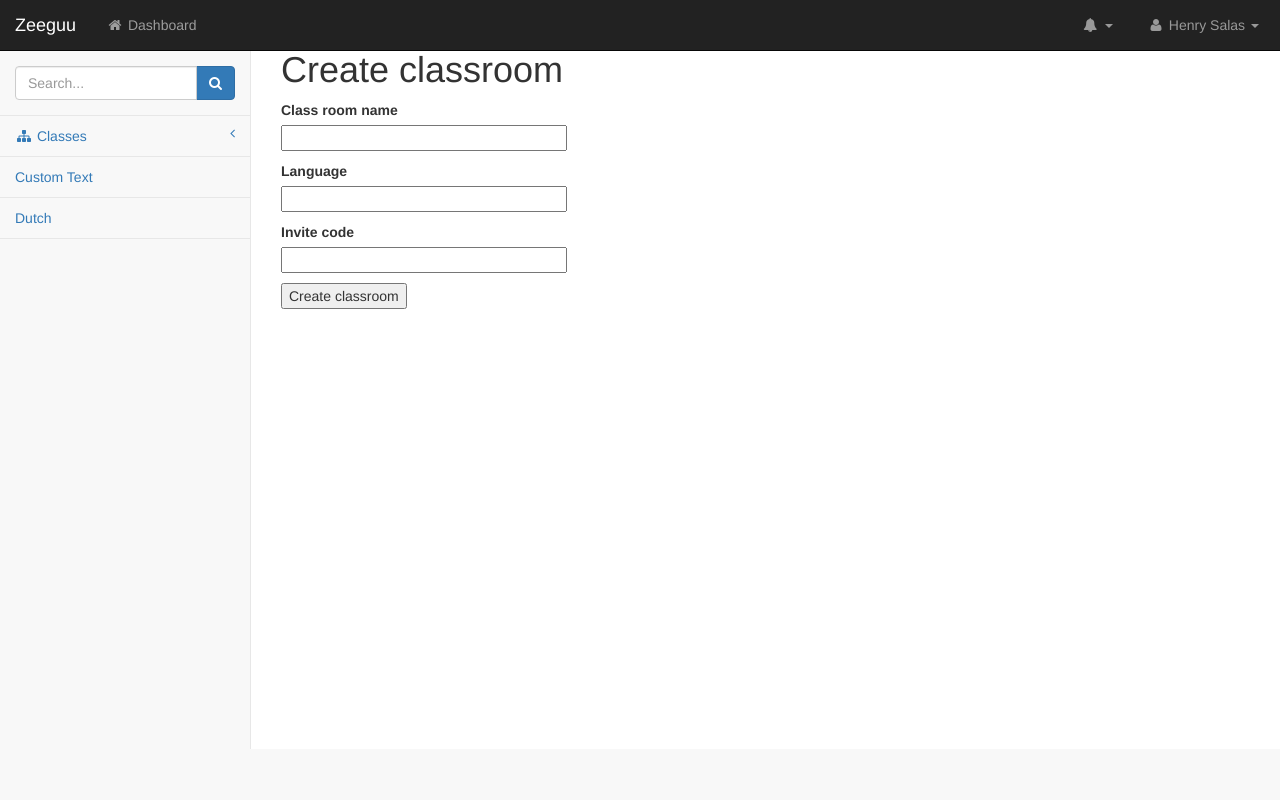
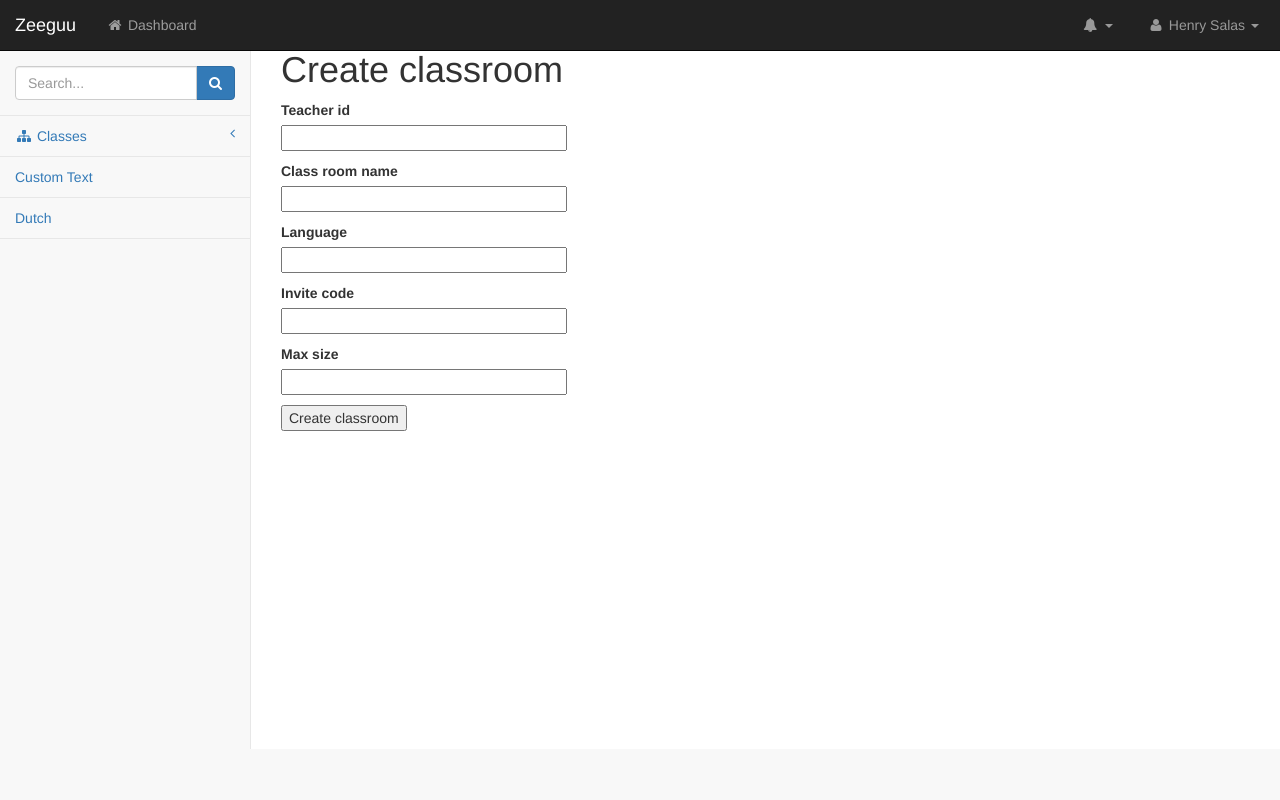
Before and after one commit to RUGSoftEng/2018-ZeeguuDashboard, a Flask app: page /create_classroom in a window 1280 px wide. Run offline with Flask 2, Linux system fonts and the light colour scheme; some libraries are stand-ins or nearby versions.

Commit message:
Messing with create_class

```diff
--- a/zeeguu_dashboard/app/createcohort.py
+++ b/zeeguu_dashboard/app/createcohort.py
@@ -3,7 +3,9 @@ from wtforms import StringField, BooleanField, SubmitField
 from wtforms.validators import DataRequired
 
 class CreateCohort(FlaskForm):
-    cohort_name = StringField('Class room name', validators=[DataRequired()])
-    invite_code = StringField('Invite code')
-    language = StringField('Language', validators=[DataRequired()])
+    class_name = StringField('Class room name', validators=[DataRequired()])
+    inv_code = StringField('Invite code')
+    class_language_id = StringField('Language', validators=[DataRequired()])
+    max_students = StringField('Max size', validators=[DataRequired()])
+    teacher_id = StringField('Teacher id', validators=[DataRequired()])
     submit = SubmitField('Create classroom')
--- a/zeeguu_dashboard/app/routes.py
+++ b/zeeguu_dashboard/app/routes.py
@@ -1,6 +1,8 @@
 from flask import render_template, flash, redirect
 from app import app
 from app.createcohort import CreateCohort
+import requests
+import jsonify
 
 @app.route('/')
 def template():
@@ -30,5 +32,14 @@ def spanish(idx):
 def create_classroom():
     form = CreateCohort()
     if form.validate_on_submit():
-        return redirect('/')
+        #return requests.get("http://0.0.0.0:9001/get_user_name/1").text
+        class_name = form.class_name.data
+        inv_code = form.inv_code.data
+        max_students = form.max_students.data
+        teacher_id = form.teacher_id.data
+        class_language_id = form.class_language_id.data
+        package = {'class_name':class_name, 'inv_code':inv_code, 'max_students':max_students, 'teacher_id':teacher_id, 'class_language_id':class_language_id}
+        response = requests.post("http://0.0.0.0:9001/add_class", data = package)
+        print(response)
+
     return render_template('createcohort.html', title = 'Create classroom', form=form)
--- a/zeeguu_dashboard/app/templates/createcohort.html
+++ b/zeeguu_dashboard/app/templates/createcohort.html
@@ -5,26 +5,41 @@
     <form action="" method="post">
         {{ form.hidden_tag() }}
         <p>
-          {{ form.cohort_name.label }}<br>
-          {{ form.cohort_name(size=32) }}
-            {% for error in form.cohort_name.errors %}
+          {{ form.teacher_id.label }}<br>
+          {{ form.teacher_id(size=32) }}
+            {% for error in form.teacher_id.errors %}
+            <span style="color: red;">[{{ error }}]</span>
+            {% endfor %}
+        </p>
+        <p>
+          {{ form.class_name.label }}<br>
+          {{ form.class_name(size=32) }}
+            {% for error in form.class_name.errors %}
             <span style="color: red;">[{{ error }}]</span>
             {% endfor %}
         </p>
 	<p>
-          {{ form.language.label }}<br>
-          {{ form.language(size=32) }}
-        {% for error in form.language.errors %}
+          {{ form.class_language_id.label }}<br>
+          {{ form.class_language_id(size=32) }}
+        {% for error in form.class_language_id.errors %}
             <span style="color: red;">[{{ error }}]</span>
             {% endfor %}
         </p>
 	<p>
-          {{ form.invite_code.label }}<br>
-          {{ form.language(size=32) }}
-        {% for error in form.invite_code.errors %}
+          {{ form.inv_code.label }}<br>
+          {{ form.inv_code(size=32) }}
+        {% for error in form.inv_code.errors %}
             <span style="color: red;">[{{ error }}]</span>
             {% endfor %}
         </p>
+        <p>
+          {{ form.max_students.label }}<br>
+          {{ form.max_students(size=32) }}
+            {% for error in form.max_students.errors %}
+            <span style="color: red;">[{{ error }}]</span>
+            {% endfor %}
+        </p>
+
         <p>{{ form.submit() }}</p>
     </form>
 {% endblock %}
```
